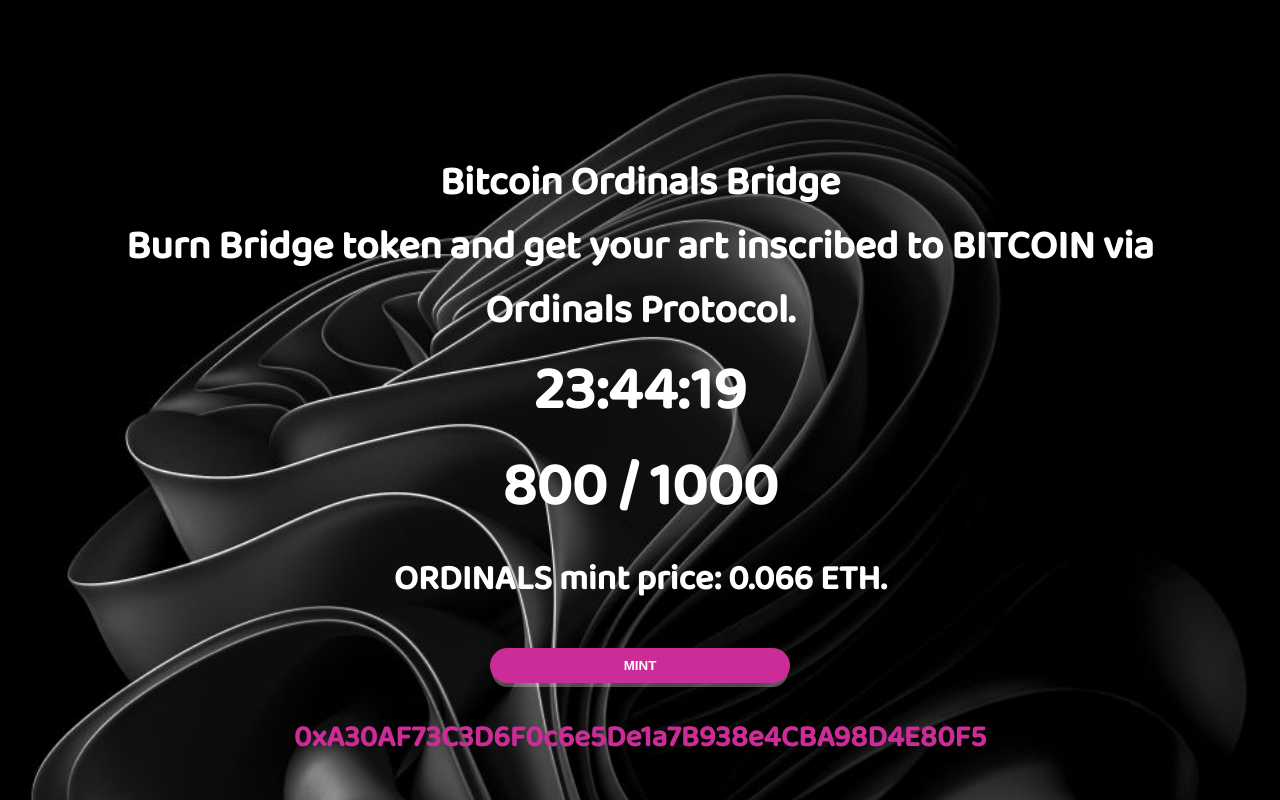
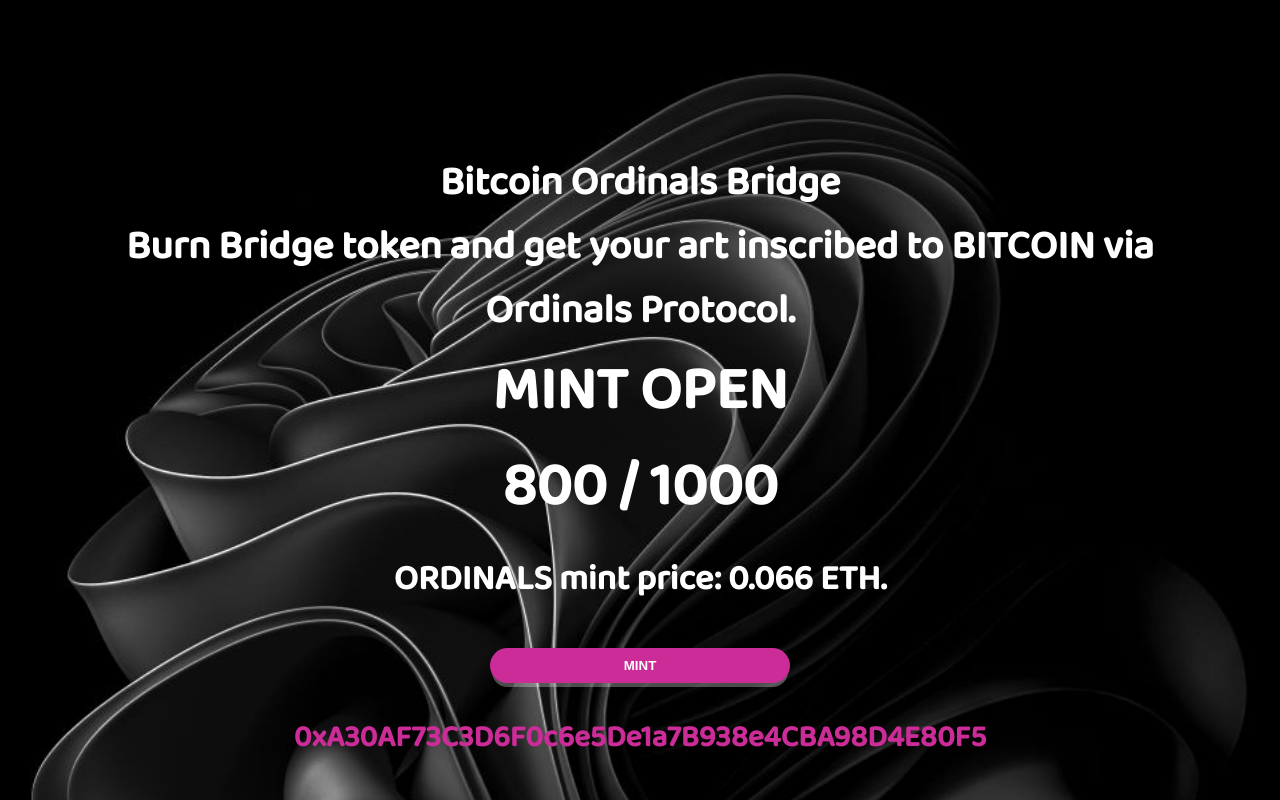
Before and after one commit to plsrefreshmepappy/3, a React (Create React App) app: page / in a window 1280 px wide. Shown: the top 800 px of the page. Built offline with nearby package versions, Linux system fonts and the light colour scheme.

Commit message:
Update App.js

```diff
--- a/src/App.js
+++ b/src/App.js
@@ -335,18 +335,6 @@
             </s.TextDescription>
 
 
-            {/*
-
-            <s.TextDescription
-              style={{
-                textAlign: "center",
-                fontSize: 60,
-                fontWeight: "bold",
-                color: "var(--accent-text)",
-              }}
-            >
-              Time until mint:
-            </s.TextDescription> */}
 
 
             <s.TextDescription
@@ -357,15 +345,10 @@
                 color: "var(--accent-text)",
               }}
             >
-              {truncate(
-                new Date(timeRemaining).toLocaleString("en-GB", {
-                  hour: "numeric",
-                  minute: "numeric",
-                  second: "numeric",
-                }),
-                10
-              )}
+              MINT OPEN
             </s.TextDescription>
+
+
 
 
             {/* <s.TextDescription
```
